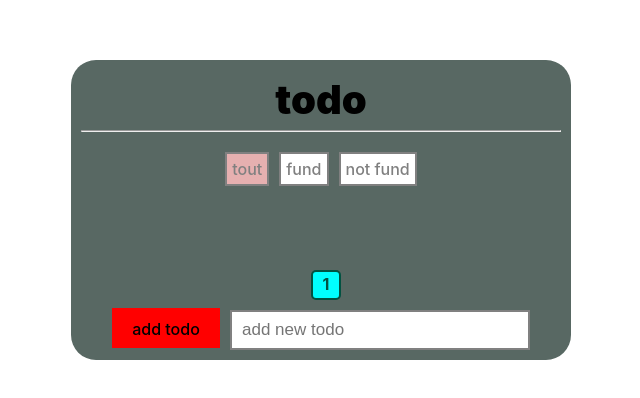
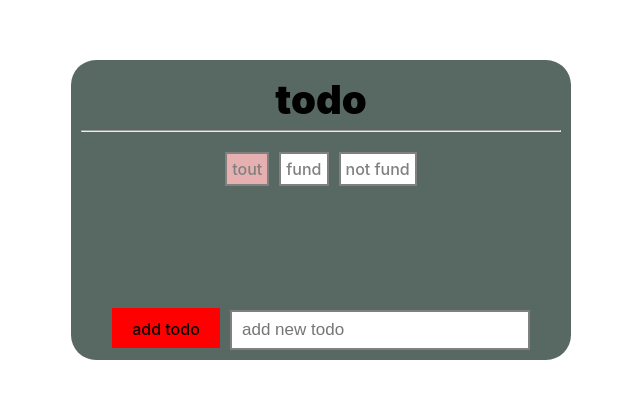
Before and after one commit to ghassenmechergui/todo-loste, a React (Vite) app: page / in a window 1280 px wide. Shown: the part 190-588 px from the top of the page, without its empty margins (319-959 px from the left). Built offline with nearby package versions, Linux system fonts and the light colour scheme.

Commit message:
modifier style and deleted counter and style counter

```diff
--- a/src/muComponet/profil.jsx
+++ b/src/muComponet/profil.jsx
@@ -22,11 +22,7 @@ export default function Profil() {
     b2: "",
     b3: "",
   });
-  const [activeCounter, setActiveCounter] = useState({
-    b1: "1",
-    b2: "",
-    b3: "",
-  });
+
   const [style, setstyle] = useState({
     display: "none",
   });
@@ -92,11 +88,6 @@ export default function Profil() {
           b2: "",
           b3: "",
         });
-        setcounter(0);
-        setActiveCounter({
-          b1: 1,
-        });
-        return e;
       }
       if (choit == false) {
         setactive({
@@ -110,11 +101,6 @@ export default function Profil() {
             b2: "",
             b3: "active",
           });
-          setcounter(0);
-          setActiveCounter({
-            b1: 1,
-          });
-          return e;
         }
       }
       if (choit == true) {
@@ -129,27 +115,11 @@ export default function Profil() {
             b2: "active",
             b3: "",
           });
-          setcounter(0);
-          setActiveCounter({
-            b1: 1,
-          });
-          return e;
-        } else {
-          setcounter(0);
-          setActiveCounter({
-            b1: 1,
-          });
-          return;
         }
       }
     });
 
     dispach({ type: "choitsirTodo", payloud: { choit } });
-  }
-
-  let myArray = [];
-  for (let index = 1; index <= Math.floor(todos.length / 4) + 1; index++) {
-    myArray.push(index);
   }
 
   return (
@@ -183,7 +153,7 @@ export default function Profil() {
         </button>
       </div>
       <div className="section">
-        {todos.slice(counter, counter + 4).map((e) => {
+        {todos.map((e) => {
           return e.title != "" ? (
             <Todo
               key={e.id || 100}
@@ -198,19 +168,7 @@ export default function Profil() {
           );
         })}
       </div>
-      <div className="counter">
-        {myArray.map((e) => {
-          return (
-            <Counter
-              key={e}
-              value={e}
-              setcounter={setcounter}
-              activeCounter={activeCounter}
-              setActiveCounter={setActiveCounter}
-            />
-          );
-        })}
-      </div>
+
       <div className="footer">
         <button onClick={addTodo} className=" buttonFooter">
           {" "}
@@ -223,6 +181,7 @@ export default function Profil() {
           onChange={(e) => {
             setInput(e.target.value);
           }}
+          maxLength={20}
         />
       </div>
       <Delete
--- a/src/mystyle/Profil.css
+++ b/src/mystyle/Profil.css
@@ -6,7 +6,7 @@
 .card{
     background-color: #586863;
     width: 500px;
-    max-height: 550px;
+    max-height: 570px;
     min-height: 300px;
     padding: 10px;
     position: relative;
@@ -49,9 +49,10 @@ hr{
 
 }
 .section{
-    max-height: 400px;
-    overflow-y: hidden;
-    margin-bottom: 32px;
+    max-height:360px;;
+    overflow-x: hidden;
+    overflow-y: scroll;
+
 }
 .list{
     width: 100%;
@@ -103,7 +104,7 @@ hr{
     bottom: 0;
     padding: 10px;
     width: 100%;
-    margin-top: 60px;
+
 }
 .buttonFooter{
     background-color: red;
@@ -155,6 +156,7 @@ input{
     margin: 5px;
     color: black;
 }
+
 @media (max-width: 600px){
     .card{
         width: 90vw;
@@ -180,30 +182,8 @@ input{
         width: 60%;
     }
 }
-.counter{
-    display: flex;
-    justify-content: center;
-    position: absolute;
-   bottom: 60px;
-    z-index: 9999;
-    left: 50%;
-    transform: translateX(-50%);
-}
-.counter div {
-    border: #025241 solid 2px;
-    text-align: center;
-    margin-left: 10px;
-    width:  30px;
-    height: 30px;
-    font-weight: bold;
-    color: #025241;
-    cursor: pointer;
 
-    border-radius: 5px;
-}
-.active-counter{
-    background-color: aqua;
-}
+
 @media (max-width : 499px){
     body{
         align-items: start !important;
@@ -220,7 +200,10 @@ input{
         width: 100% !important;
         height: 100vh !important;
         border-radius: 0;
-        max-height: 90vh;
+        max-height: 100vh;
+    }
+    .section{
+        max-height: 440px;
     }
     .todo{
         display: grid;
@@ -237,10 +220,11 @@ input{
         overflow-x: hidden;
         width: 100% !important;
     }
-    .section{
-        margin-top: 50px;
-    }
-    .menu{
-        margin-top: 30px;
+
+    .menu {
+        margin-top: -5px;
     }
 }
+.section {
+    scrollbar-width: none;
+}
```
